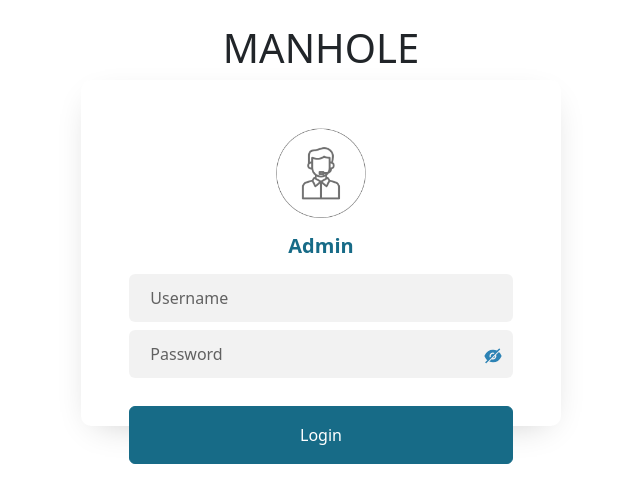
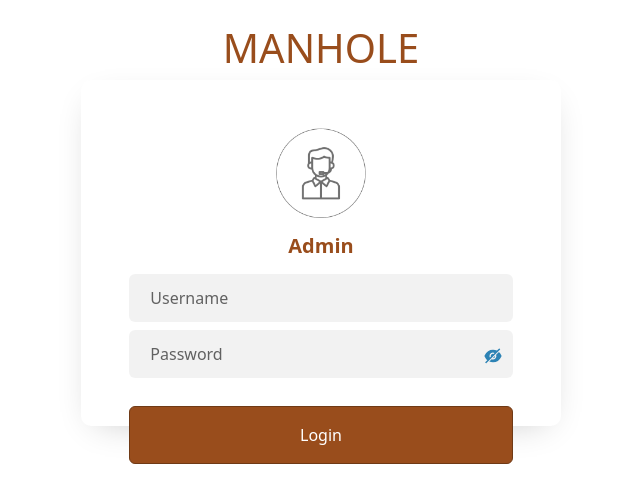
Before and after one commit to sublime-rawking/Manhole, a React (Create React App) app: page /login in a window 1280 px wide. Shown: the top 502 px of the page, without its empty margins (319-959 px from the left). Built offline with nearby package versions, Linux system fonts and the light colour scheme.

Commit message:
ui updatation

```diff
--- a/src/components/Login/login.jsx
+++ b/src/components/Login/login.jsx
@@ -42,7 +42,7 @@ function Login() {
   return (
     <div className="mx-5 my-4">
       <div className="text-center mx-2 ">
-        <h1>MANHOLE</h1>
+        <h1 className="logo-text">MANHOLE</h1>
       </div>
 
       <div className="row justify-content-center">
@@ -52,7 +52,7 @@ function Login() {
               {/* <span className="fa fa-user-o"></span> */}
               <img alt="" className="dashbord-header-img" src={AdminPng} />
             </div>
-            <h3 className="text-center mb-3 mt-3">Admin</h3>
+            <h3 className="text-center mb-3 mt-3 logo-text">Admin</h3>
             <form action="#" className="login-form" onSubmit={handleSubmit}>
               <div className="form-group mb-2">
                 <input
--- a/src/components/Login/styles.css
+++ b/src/components/Login/styles.css
@@ -20,6 +20,7 @@
   background-repeat: no-repeat;
   background-position: center center;
 }
+
 /*
 body {
   display: flex;
@@ -41,7 +42,7 @@ body {
 .login-wrap h3 {
   font-weight: 700;
   font-size: 20px;
-  color: #176B87;
+  color: #994D1C;
 }
 
 .dashbord-header-img {
@@ -130,8 +131,9 @@ body {
 }
 
 .btn.btn-primary {
-  background: #176B87 !important;
-  border: 1px solid #176B87 !important;
+  /* background: #176B87 !important; */
+  background: #994D1C !important;
+  border: 1px solid #6f3a16 !important;
   color: #fff !important;
 }
 
@@ -188,3 +190,7 @@ body {
   padding-right: 30px;
   /* Adjust padding to prevent text overlap with the icon */
 }
+
+.logo-text {
+  color: #994D1C;
+}
```
Also changed, not shown: src/services/device.Service.js (line endings or trailing spaces).
